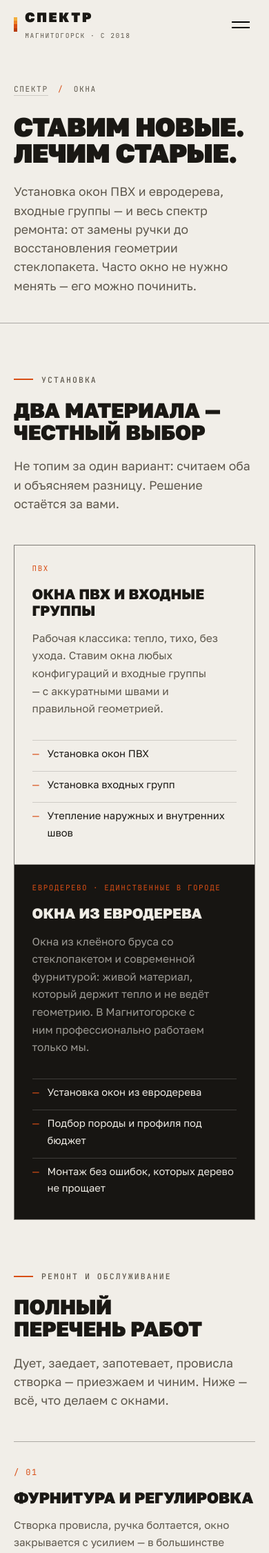
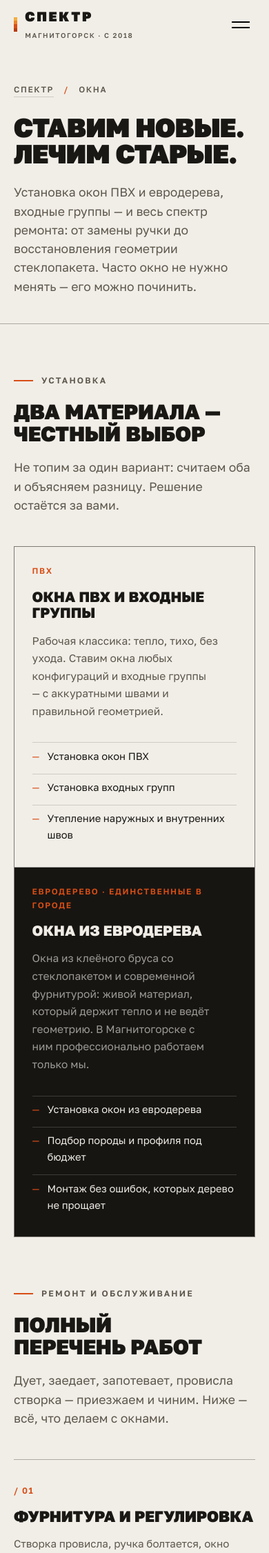
Before and after one commit to satoaya468-maker/-, a web app: file okna.html in a window 390 px wide. Shown: the top 2252 px of the page at 69% size. Run offline with its HTML, style and script files only (its server is not run), Linux system fonts and the light colour scheme.

Commit message:
Replace JetBrains Mono labels with Golos Text
Drop the monospace face entirely: all micro-labels (kickers, cell
tags, numbers, crumbs, footer headings, phone) now use Golos Text
with adjusted weights and sizes. Removes two font files and their
preloads.

Co-Authored-By: Claude Fable 5 <noreply@anthropic.com>
Claude-Session: https://claude.ai/code/session_01Xc2zCJ8fUUxkLVLsG9dTZx

```diff
--- a/balkony.html
+++ b/balkony.html
@@ -14,7 +14,6 @@
   <meta property="og:locale" content="ru_RU">
   <link rel="icon" type="image/svg+xml" href="assets/img/favicon.svg">
   <link rel="preload" href="fonts/golos-var-cyr.woff2" as="font" type="font/woff2" crossorigin>
-  <link rel="preload" href="fonts/jbmono-var-cyr.woff2" as="font" type="font/woff2" crossorigin>
   <link rel="stylesheet" href="css/style.css">
   <script>document.documentElement.classList.add('js')</script>
   <script defer src="js/main.js"></script>
--- a/css/style.css
+++ b/css/style.css
@@ -21,23 +21,6 @@
   src: url('../fonts/golos-var-lat.woff2') format('woff2');
   unicode-range: U+0000-00FF, U+0131, U+0152-0153, U+02BB-02BC, U+02C6, U+02DA, U+02DC, U+0304, U+0308, U+0329, U+2000-206F, U+20AC, U+2122, U+2191, U+2193, U+2212, U+2215, U+FEFF, U+FFFD;
 }
-@font-face {
-  font-family: 'JetBrains Mono';
-  font-style: normal;
-  font-weight: 400 500;
-  font-display: swap;
-  src: url('../fonts/jbmono-var-cyr.woff2') format('woff2');
-  unicode-range: U+0301, U+0400-045F, U+0490-0491, U+04B0-04B1, U+2116;
-}
-@font-face {
-  font-family: 'JetBrains Mono';
-  font-style: normal;
-  font-weight: 400 500;
-  font-display: swap;
-  src: url('../fonts/jbmono-var-lat.woff2') format('woff2');
-  unicode-range: U+0000-00FF, U+0131, U+0152-0153, U+02BB-02BC, U+02C6, U+02DA, U+02DC, U+0304, U+0308, U+0329, U+2000-206F, U+20AC, U+2122, U+2191, U+2193, U+2212, U+2215, U+FEFF, U+FFFD;
-}
-
 :root {
   --paper: #f1eee8;
   --paper-2: #e7e3da;
@@ -56,7 +39,6 @@
   --spectr: linear-gradient(90deg, #b83c0c 0 25%, #d84e15 25% 50%, #ec8226 50% 75%, #f2ae3c 75% 100%);
 
   --font-sans: 'Golos Text', 'Arial', sans-serif;
-  --font-mono: 'JetBrains Mono', 'Courier New', monospace;
 
   --wrap: 84rem;
   --gutter: clamp(1.25rem, 4vw, 3rem);
@@ -111,9 +93,9 @@ ul, ol { list-style: none; }
 /* ---------- типографика ---------- */
 
 .kicker {
-  font-family: var(--font-mono);
-  font-size: 0.72rem;
-  font-weight: 500;
+  font-family: var(--font-sans);
+  font-size: 0.76rem;
+  font-weight: 600;
   letter-spacing: 0.18em;
   text-transform: uppercase;
   color: var(--ink-soft);
@@ -244,8 +226,9 @@ ul, ol { list-style: none; }
 }
 
 .brand-sub {
-  font-family: var(--font-mono);
-  font-size: 0.6rem;
+  font-family: var(--font-sans);
+  font-size: 0.62rem;
+  font-weight: 550;
   letter-spacing: 0.16em;
   text-transform: uppercase;
   color: var(--ink-soft);
@@ -856,8 +844,9 @@ body.menu-locked { overflow: hidden; }
 .page-head .wrap { position: relative; }
 
 .crumbs {
-  font-family: var(--font-mono);
-  font-size: 0.7rem;
+  font-family: var(--font-sans);
+  font-size: 0.74rem;
+  font-weight: 550;
   letter-spacing: 0.14em;
   text-transform: uppercase;
   color: var(--ink-soft);
@@ -902,8 +892,9 @@ body.menu-locked { overflow: hidden; }
 .rate-head { position: sticky; top: calc(var(--head-h) + 1.5rem); }
 
 .rate-head .rate-num {
-  font-family: var(--font-mono);
-  font-size: 0.75rem;
+  font-family: var(--font-sans);
+  font-size: 0.78rem;
+  font-weight: 600;
   letter-spacing: 0.12em;
   color: var(--accent);
   display: block;
@@ -967,8 +958,9 @@ body.menu-locked { overflow: hidden; }
 .duo-cell.is-dark p { color: var(--bone-soft); }
 
 .duo-cell .cell-tag {
-  font-family: var(--font-mono);
-  font-size: 0.68rem;
+  font-family: var(--font-sans);
+  font-size: 0.74rem;
+  font-weight: 600;
   letter-spacing: 0.14em;
   text-transform: uppercase;
   color: var(--accent);
--- a/index.html
+++ b/index.html
@@ -14,7 +14,6 @@
   <meta property="og:locale" content="ru_RU">
   <link rel="icon" type="image/svg+xml" href="assets/img/favicon.svg">
   <link rel="preload" href="fonts/golos-var-cyr.woff2" as="font" type="font/woff2" crossorigin>
-  <link rel="preload" href="fonts/jbmono-var-cyr.woff2" as="font" type="font/woff2" crossorigin>
   <link rel="stylesheet" href="css/style.css">
   <script>document.documentElement.classList.add('js')</script>
   <script defer src="js/main.js"></script>
--- a/kontakty.html
+++ b/kontakty.html
@@ -14,7 +14,6 @@
   <meta property="og:locale" content="ru_RU">
   <link rel="icon" type="image/svg+xml" href="assets/img/favicon.svg">
   <link rel="preload" href="fonts/golos-var-cyr.woff2" as="font" type="font/woff2" crossorigin>
-  <link rel="preload" href="fonts/jbmono-var-cyr.woff2" as="font" type="font/woff2" crossorigin>
   <link rel="stylesheet" href="css/style.css">
   <script>document.documentElement.classList.add('js')</script>
   <script defer src="js/main.js"></script>
--- a/o-kompanii.html
+++ b/o-kompanii.html
@@ -14,7 +14,6 @@
   <meta property="og:locale" content="ru_RU">
   <link rel="icon" type="image/svg+xml" href="assets/img/favicon.svg">
   <link rel="preload" href="fonts/golos-var-cyr.woff2" as="font" type="font/woff2" crossorigin>
-  <link rel="preload" href="fonts/jbmono-var-cyr.woff2" as="font" type="font/woff2" crossorigin>
   <link rel="stylesheet" href="css/style.css">
   <script>document.documentElement.classList.add('js')</script>
   <script defer src="js/main.js"></script>
--- a/okna.html
+++ b/okna.html
@@ -14,7 +14,6 @@
   <meta property="og:locale" content="ru_RU">
   <link rel="icon" type="image/svg+xml" href="assets/img/favicon.svg">
   <link rel="preload" href="fonts/golos-var-cyr.woff2" as="font" type="font/woff2" crossorigin>
-  <link rel="preload" href="fonts/jbmono-var-cyr.woff2" as="font" type="font/woff2" crossorigin>
   <link rel="stylesheet" href="css/style.css">
   <script>document.documentElement.classList.add('js')</script>
   <script defer src="js/main.js"></script>
--- a/remont.html
+++ b/remont.html
@@ -14,7 +14,6 @@
   <meta property="og:locale" content="ru_RU">
   <link rel="icon" type="image/svg+xml" href="assets/img/favicon.svg">
   <link rel="preload" href="fonts/golos-var-cyr.woff2" as="font" type="font/woff2" crossorigin>
-  <link rel="preload" href="fonts/jbmono-var-cyr.woff2" as="font" type="font/woff2" crossorigin>
   <link rel="stylesheet" href="css/style.css">
   <script>document.documentElement.classList.add('js')</script>
   <script defer src="js/main.js"></script>
```
Also changed, not shown: other parts of css/style.css (+32 -24 lines), README.md, fonts/jbmono-var-cyr.woff2 (deleted), fonts/jbmono-var-lat.woff2 (deleted).
